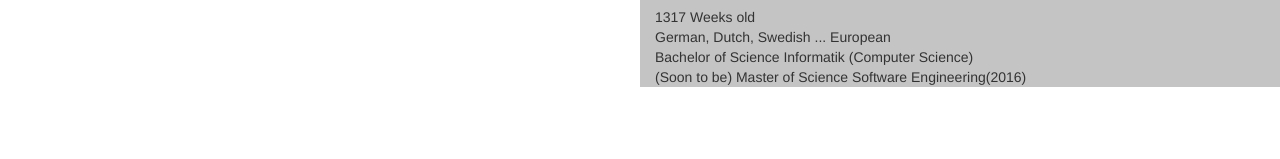
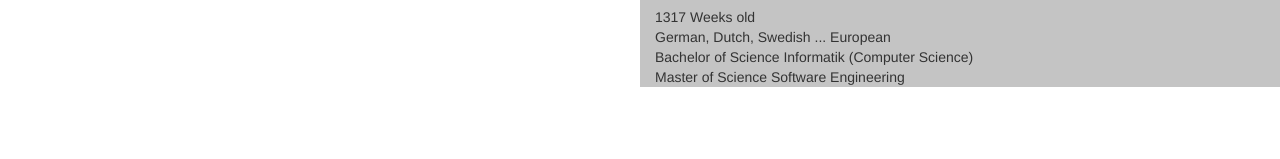
Before and after one commit to JCLengeling/Website, a plain HTML site: page index.html in a window 1280 px wide. Shown: the part 126-285 px from the top of the page. Drawn offline with Linux system fonts and the light colour scheme.

Commit message:
Update index.html
you should keep your websited updated :-P

```diff
--- a/index.html
+++ b/index.html
@@ -28,7 +28,7 @@
 					<span id="age"></span> <br>
 					<span>German, Dutch, Swedish ... European</span> <br>
 					<span>Bachelor of Science Informatik (Computer Science)</span><br>
-					<span>(Soon to be) Master of Science Software Engineering(2016)</span><br>
+					<span>Master of Science Software Engineering</span><br>
 				</div>
 			</div>
 		</div>
```
